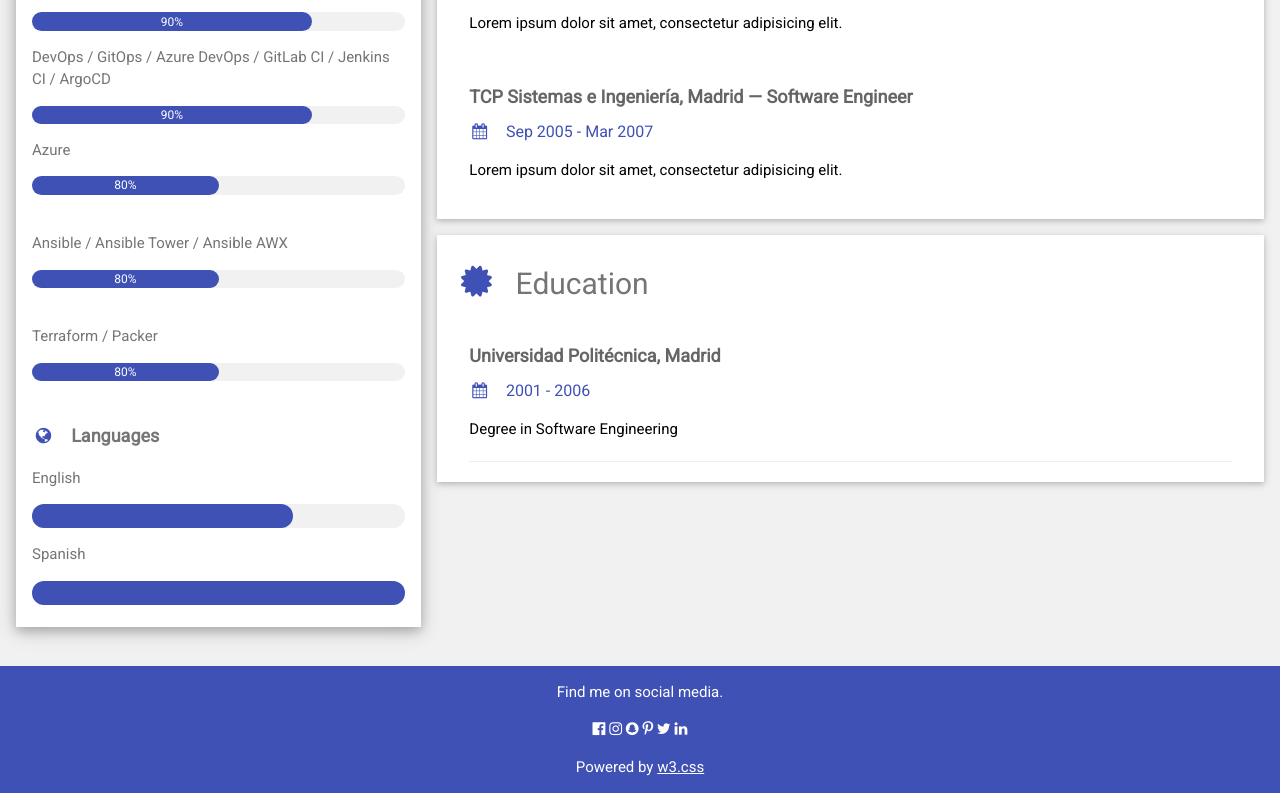
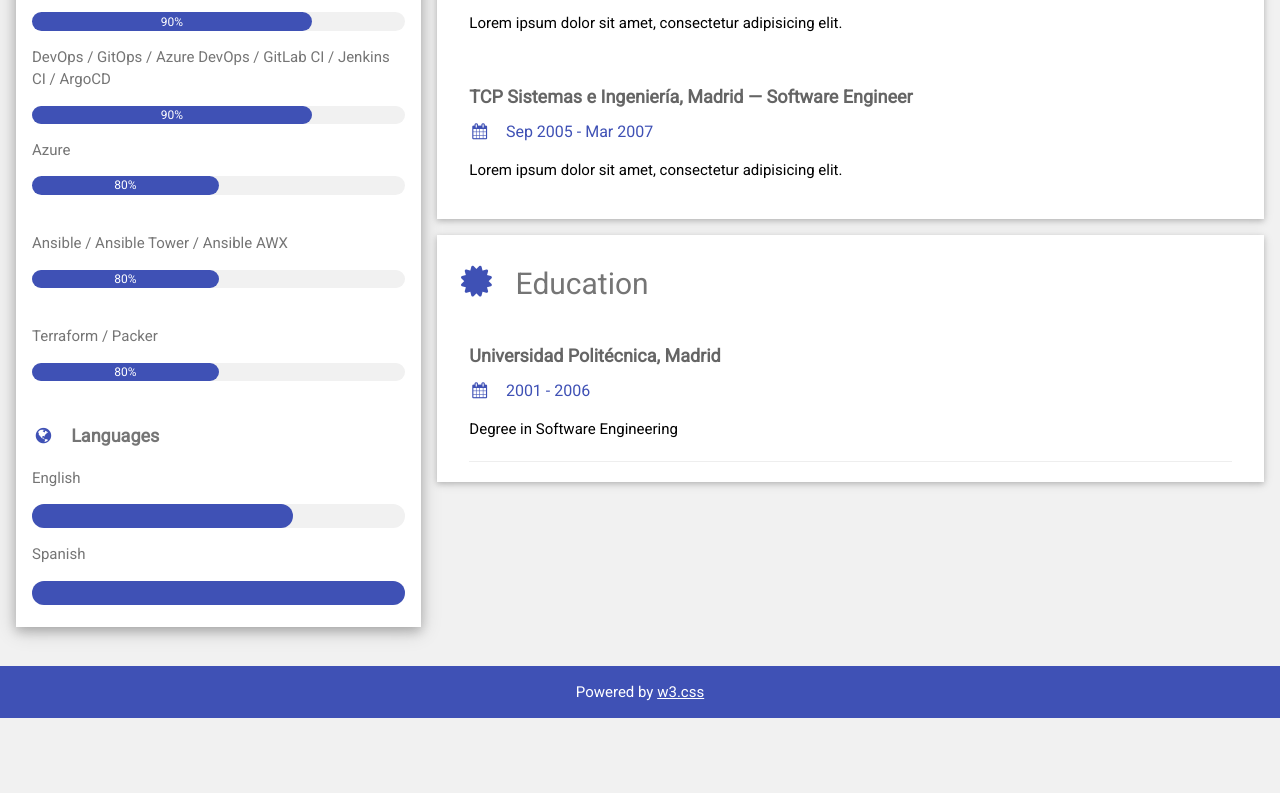
Before and after one commit to mmorancassy/mmorancassy.github.com, a plain HTML site: page index.html in a window 1280 px wide. Shown: the part 824-1617 px from the top of the page. After the commit the page ends 1542 px from the top, so only its background shows below. Drawn offline with nearby package versions, Linux system fonts and the light colour scheme.

Commit message:
Remove footer extra info

```diff
--- a/index.html
+++ b/index.html
@@ -145,13 +145,6 @@ html,body,h1,h2,h3,h4,h5,h6 {font-family: "Roboto", sans-serif}
 </div>
 
 <footer class="w3-container w3-indigo w3-center w3-margin-top">
-  <p>Find me on social media.</p>
-  <i class="fa fa-facebook-official w3-hover-opacity"></i>
-  <i class="fa fa-instagram w3-hover-opacity"></i>
-  <i class="fa fa-snapchat w3-hover-opacity"></i>
-  <i class="fa fa-pinterest-p w3-hover-opacity"></i>
-  <i class="fa fa-twitter w3-hover-opacity"></i>
-  <i class="fa fa-linkedin w3-hover-opacity"></i>
   <p>Powered by <a href="https://www.w3schools.com/w3css/default.asp" target="_blank">w3.css</a></p>
 </footer>
 
```
